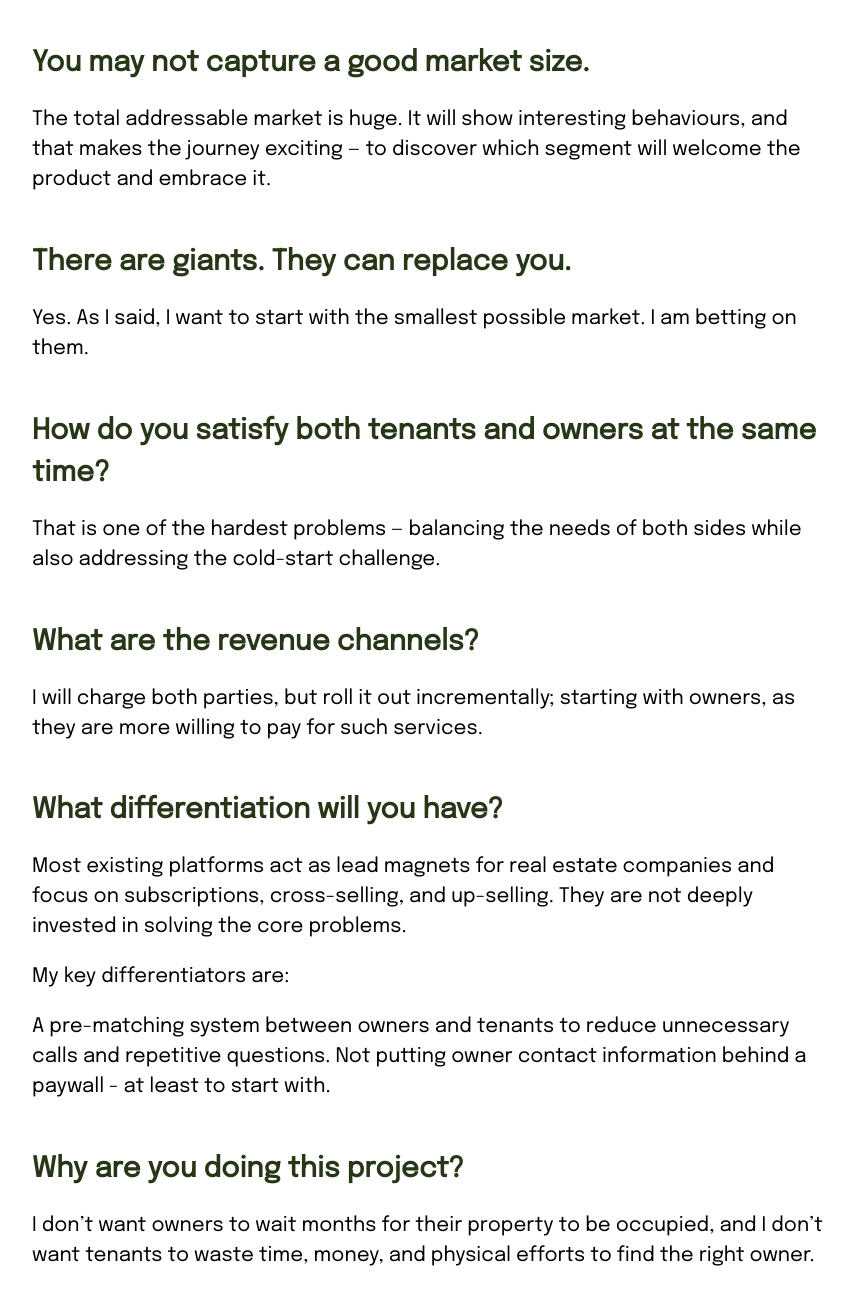
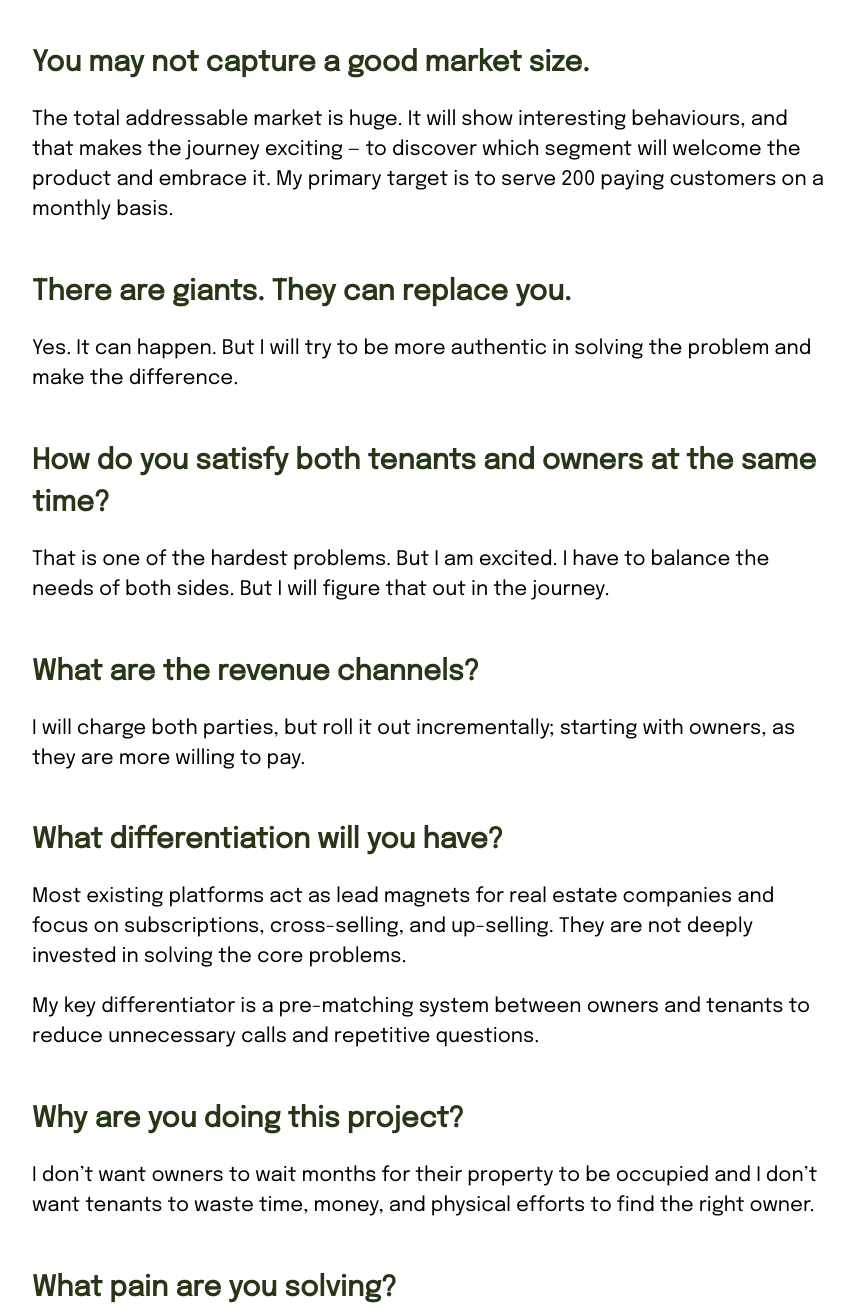
Before and after one commit to insidert/insidert, an Astro site: page /blog/project-t in a window 1280 px wide. Shown: the part 820-2133 px from the top of the page, without its empty margins (210-1064 px from the left). Built offline with nearby package versions, Linux system fonts and the light colour scheme; Astro itself is replaced by a stand-in of ours.

Commit message:
Update post.

```diff
--- a/src/content/blog/project-t.md
+++ b/src/content/blog/project-t.md
@@ -19,26 +19,24 @@ I am on both sides; as an owner and as a tenant. I still see gaps in how interac
 Yes, there are many odds stacked against success. But I can see some ways the product can win. I don't want to capture the whole universe — I just want to make a small dent.
 
 ##### You may not capture a good market size.
-The total addressable market is huge. It will show interesting behaviours, and that makes the journey exciting — to discover which segment will welcome the product and embrace it.
+The total addressable market is huge. It will show interesting behaviours, and that makes the journey exciting — to discover which segment will welcome the product and embrace it. My primary target is to serve 200 paying customers on a monthly basis.
 
 ##### There are giants. They can replace you.
-Yes. As I said, I want to start with the smallest possible market. I am betting on them.
+Yes. It can happen. But I will try to be more authentic in solving the problem and make the difference.
 
 ##### How do you satisfy both tenants and owners at the same time?
-That is one of the hardest problems — balancing the needs of both sides while also addressing the cold-start challenge.
+That is one of the hardest problems. But I am excited. I have to balance the needs of both sides. But I will figure that out in the journey.
 
 ##### What are the revenue channels?
-I will charge both parties, but roll it out incrementally; starting with owners, as they are more willing to pay for such services.
+I will charge both parties, but roll it out incrementally; starting with owners, as they are more willing to pay.
 
 ##### What differentiation will you have?
 Most existing platforms act as lead magnets for real estate companies and focus on subscriptions, cross-selling, and up-selling. They are not deeply invested in solving the core problems.
 
-My key differentiators are:
-
-A pre-matching system between owners and tenants to reduce unnecessary calls and repetitive questions. Not putting owner contact information behind a paywall - at least to start with.
+My key differentiator is a pre-matching system between owners and tenants to reduce unnecessary calls and repetitive questions.
 
 ##### Why are you doing this project?
-I don’t want owners to wait months for their property to be occupied, and I don’t want tenants to waste time, money, and physical efforts to find the right owner.
+I don’t want owners to wait months for their property to be occupied and I don’t want tenants to waste time, money, and physical efforts to find the right owner.
 
 ##### What pain are you solving?
 The pain of owners who struggle to rent out quickly.
```
